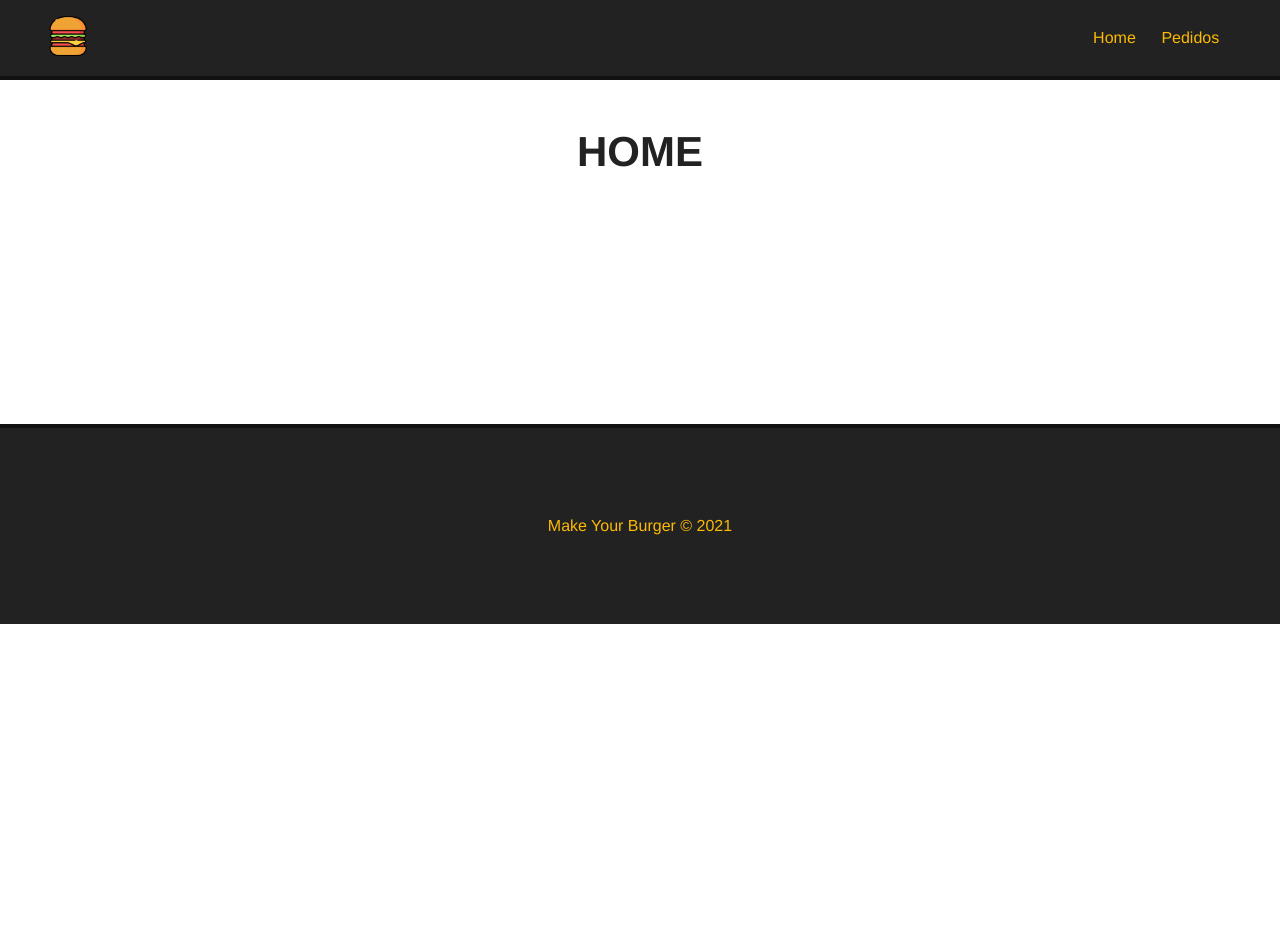
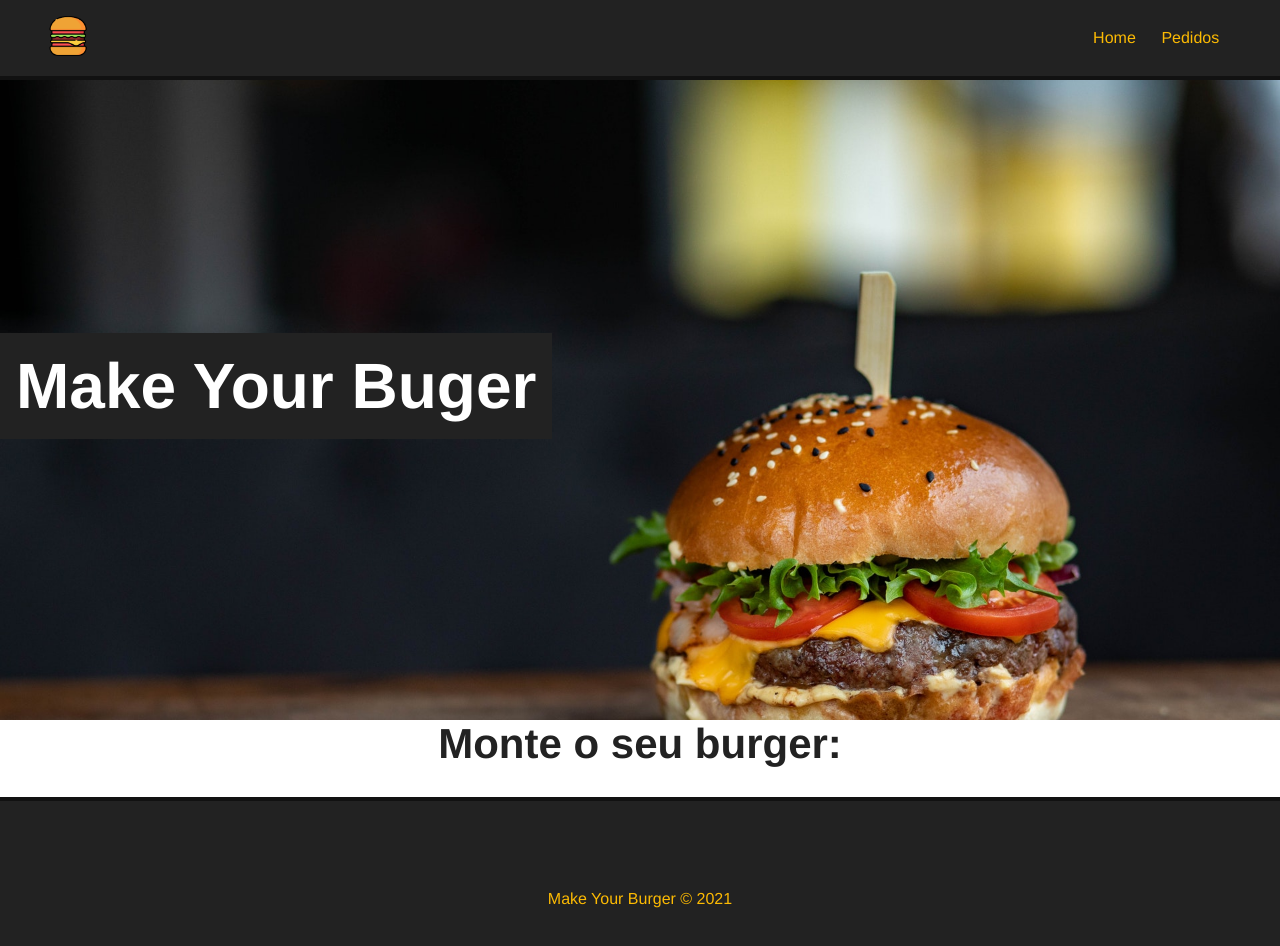
Before and after one commit to wallacewts/make-your-burger, a Vue app: page / in a window 1280 px wide. Shown: the top 946 px of the page. Before the commit the page ends 800 px from the top, so only its background shows below. Built offline with nearby package versions, Linux system fonts and the light colour scheme.

Commit message:
add banner component

```diff
--- a/src/App.vue
+++ b/src/App.vue
@@ -31,7 +31,6 @@ export default {
   }
 
   .main-container {
-    margin: 3rem;
     min-height: 15.5rem;
   }
 
--- /dev/null
+++ b/src/components/Banner.vue
@@ -0,0 +1,33 @@
+<template>
+  <div id="main-banner">
+    <h1>Make Your Buger</h1>
+  </div>
+</template>
+
+<script lang="ts">
+import { defineComponent } from 'vue';
+
+export default defineComponent({
+  name: 'Banner',
+});
+</script>
+
+<style lang="scss" scoped>
+  #main-banner {
+    background-image: url('/img/burger.jpg');
+    background-repeat: no-repeat;
+    background-size: cover;
+    height: 40rem;
+    display: flex;
+    align-items: center;
+    justify-content: flex-start;
+
+    h1 {
+      color: #FFF;
+      text-align: center;
+      font-size: 4em;
+      background-color: #222;
+      padding: 1rem;
+    }
+  }
+</style>
--- a/src/views/Home.vue
+++ b/src/views/Home.vue
@@ -1,15 +1,19 @@
 <template>
   <div class="main-container">
-    <h1>HOME</h1>
+    <Banner />
+    <h1>Monte o seu burger:</h1>
+
   </div>
 </template>
 
 <script lang="ts">
 import { defineComponent } from 'vue';
+import Banner from '@/components/Banner.vue';
 
 export default defineComponent({
   name: 'Home',
   components: {
+    Banner,
   },
 });
 </script>
```
